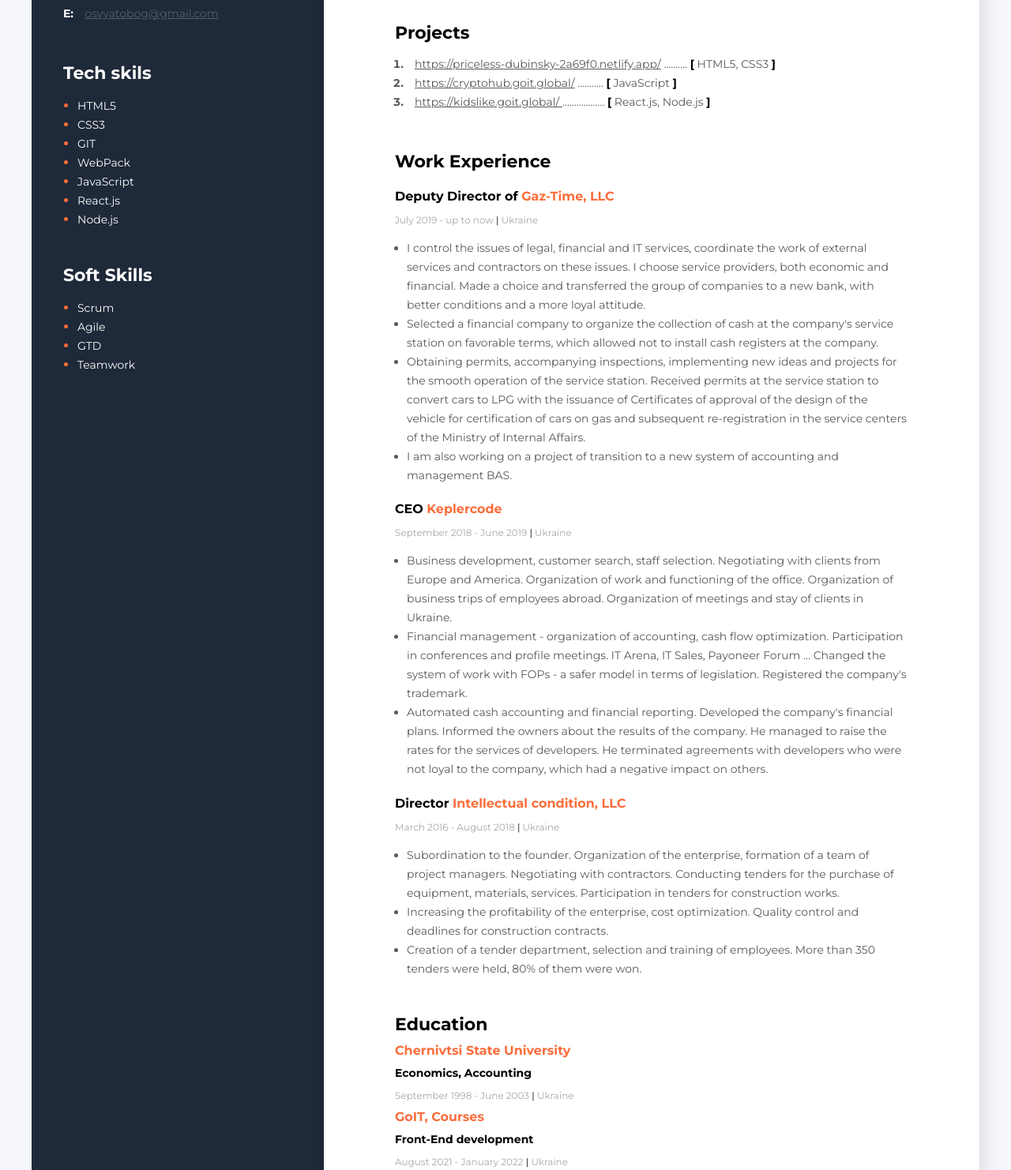
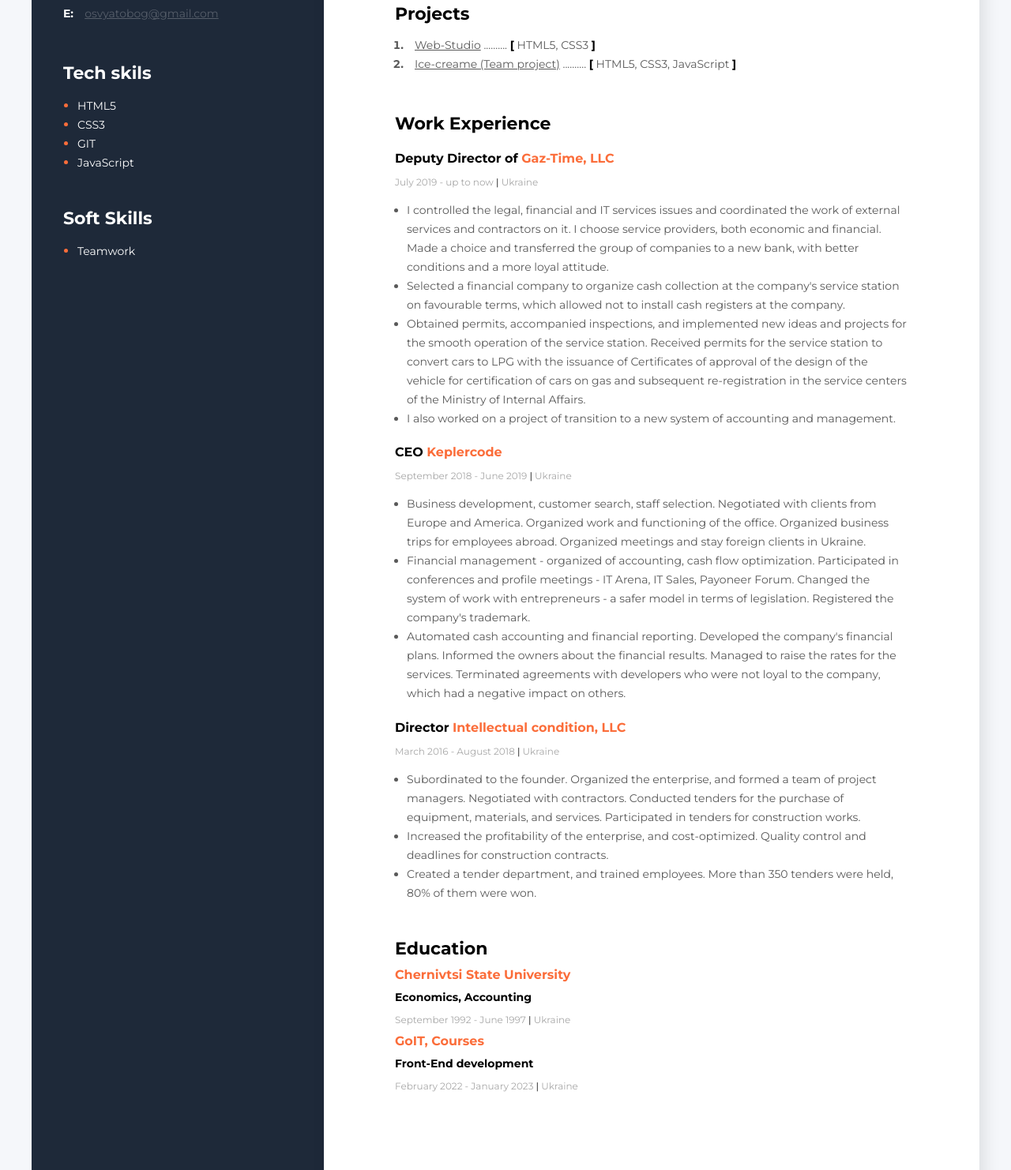
Before and after one commit to BolterBait/resume, a plain HTML site: page index.html in a window 1280 px wide. Shown: the part 480-1962 px from the top of the page at 79% size. Drawn offline with Linux system fonts and the light colour scheme.

Commit message:
Cnanges in bio

```diff
--- a/index.html
+++ b/index.html
@@ -25,14 +25,13 @@
           <h1 class="about_name">Oleksandr Svyatobog</h1>
 
           <p class="about_description">
-            Experienced in project management, sales and procurement for more
-            than 10 years. I easily make new contacts. Experience in managing
-            teams from 3 to 300 people. Experienced PC user. Pedantic and
-            diplomatic. I have no bad habits. I like downhill skiing, psychology
-            and photography. I am interested in the novelties of the modern
-            world - electric cars, alternative energy sources. I regularly
-            practice aikido and swimming. I am engaged in self-development and
-            self-study.
+            I have experience in project management, sales and procurement for
+            more than 10 years. Contacts in all regions of Ukraine, and many
+            foreign working contacts. I easily meet new people and make new
+            contacts. Experience in managing teams from 3 to 300 people.
+            Experienced PC user. Pedantic and diplomatic.I am engaged in
+            self-development and self-education. I am engaged in
+            self-development and self-study.
           </p>
         </div>
         <!--Projects-->
@@ -43,9 +42,9 @@
             <li class="project_item">
               <span class="project">
                 <a
-                  href="https://priceless-dubinsky-2a69f0.netlify.app/"
+                  href="https://github.com/BolterBait/goit-markup-hw-08"
                   class="project_link"
-                  >https://priceless-dubinsky-2a69f0.netlify.app/</a
+                  >Web-Studio</a
                 >
                 ..........
                 <span class="project_bracket">[</span> HTML5, CSS3
@@ -54,22 +53,13 @@
             </li>
             <li class="project_item">
               <span class="project">
-                <a href="https://cryptohub.goit.global/" class="project_link"
-                  >https://cryptohub.goit.global/</a
+                <a
+                  href="https://darymee.github.io/devs-ua/"
+                  class="project_link"
+                  >Ice-creame (Team project)</a
                 >
-                ...........
-                <span class="project_bracket">[</span> JavaScript
-                <span class="project_bracket">]</span>
-              </span>
-            </li>
-
-            <li class="project_item">
-              <span class="project">
-                <a href="https://kidslike.goit.global/" class="project_link"
-                  >https://kidslike.goit.global/
-                </a>
-                ..................
-                <span class="project_bracket">[</span> React.js, Node.js
+                ..........
+                <span class="project_bracket">[</span> HTML5, CSS3, JavaScript
                 <span class="project_bracket">]</span>
               </span>
             </li>
@@ -88,29 +78,29 @@
             </p>
             <ul class="work_list">
               <li class="work_list_item">
-                I control the issues of legal, financial and IT services,
-                coordinate the work of external services and contractors on
-                these issues. I choose service providers, both economic and
-                financial. Made a choice and transferred the group of companies
-                to a new bank, with better conditions and a more loyal attitude.
+                I controlled the legal, financial and IT services issues and
+                coordinated the work of external services and contractors on it.
+                I choose service providers, both economic and financial. Made a
+                choice and transferred the group of companies to a new bank,
+                with better conditions and a more loyal attitude.
               </li>
               <li class="work_list_item">
-                Selected a financial company to organize the collection of cash
-                at the company's service station on favorable terms, which
-                allowed not to install cash registers at the company.
+                Selected a financial company to organize cash collection at the
+                company's service station on favourable terms, which allowed not
+                to install cash registers at the company.
               </li>
               <li class="work_list_item">
-                Obtaining permits, accompanying inspections, implementing new
+                Obtained permits, accompanied inspections, and implemented new
                 ideas and projects for the smooth operation of the service
-                station. Received permits at the service station to convert cars
-                to LPG with the issuance of Certificates of approval of the
+                station. Received permits for the service station to convert
+                cars to LPG with the issuance of Certificates of approval of the
                 design of the vehicle for certification of cars on gas and
                 subsequent re-registration in the service centers of the
                 Ministry of Internal Affairs.
               </li>
               <li class="work_list_item">
-                I am also working on a project of transition to a new system of
-                accounting and management BAS.
+                I also worked on a project of transition to a new system of
+                accounting and management.
               </li>
             </ul>
           </div>
@@ -125,24 +115,24 @@
             <ul class="work_list">
               <li class="work_list_item">
                 Business development, customer search, staff selection.
-                Negotiating with clients from Europe and America. Organization
-                of work and functioning of the office. Organization of business
-                trips of employees abroad. Organization of meetings and stay of
-                clients in Ukraine.
+                Negotiated with clients from Europe and America. Organized work
+                and functioning of the office. Organized business trips for
+                employees abroad. Organized meetings and stay foreign clients in
+                Ukraine.
               </li>
               <li class="work_list_item">
-                Financial management - organization of accounting, cash flow
-                optimization. Participation in conferences and profile meetings.
-                IT Arena, IT Sales, Payoneer Forum ... Changed the system of
-                work with FOPs - a safer model in terms of legislation.
+                Financial management - organized of accounting, cash flow
+                optimization. Participated in conferences and profile meetings -
+                IT Arena, IT Sales, Payoneer Forum. Changed the system of work
+                with entrepreneurs - a safer model in terms of legislation.
                 Registered the company's trademark.
               </li>
               <li class="work_list_item">
                 Automated cash accounting and financial reporting. Developed the
-                company's financial plans. Informed the owners about the results
-                of the company. He managed to raise the rates for the services
-                of developers. He terminated agreements with developers who were
-                not loyal to the company, which had a negative impact on others.
+                company's financial plans. Informed the owners about the
+                financial results. Managed to raise the rates for the services.
+                Terminated agreements with developers who were not loyal to the
+                company, which had a negative impact on others.
               </li>
             </ul>
           </div>
@@ -157,21 +147,19 @@
             </p>
             <ul class="work_list">
               <li class="work_list_item">
-                Subordination to the founder. Organization of the enterprise,
-                formation of a team of project managers. Negotiating with
-                contractors. Conducting tenders for the purchase of equipment,
-                materials, services. Participation in tenders for construction
-                works.
+                Subordinated to the founder. Organized the enterprise, and
+                formed a team of project managers. Negotiated with contractors.
+                Conducted tenders for the purchase of equipment, materials, and
+                services. Participated in tenders for construction works.
               </li>
               <li class="work_list_item">
-                Increasing the profitability of the enterprise, cost
-                optimization. Quality control and deadlines for construction
+                Increased the profitability of the enterprise, and
+                cost-optimized. Quality control and deadlines for construction
                 contracts.
               </li>
               <li class="work_list_item">
-                Creation of a tender department, selection and training of
-                employees. More than 350 tenders were held, 80% of them were
-                won.
+                Created a tender department, and trained employees. More than
+                350 tenders were held, 80% of them were won.
               </li>
             </ul>
           </div>
@@ -182,12 +170,12 @@
           <h4 class="uni">Chernivtsi State University</h4>
           <h5 class="course">Economics, Accounting</h5>
           <p class="period">
-            September 1998 - June 2003 <span class="line">|</span> Ukraine
+            September 1992 - June 1997 <span class="line">|</span> Ukraine
           </p>
           <h4 class="uni">GoIT, Courses</h4>
           <h5 class="course">Front-End development</h5>
           <p class="period">
-            August 2021 - January 2022 <span class="line">|</span> Ukraine
+            February 2022 - January 2023 <span class="line">|</span> Ukraine
           </p>
         </div>
       </div>
@@ -200,7 +188,7 @@
           <div>
             <p>
               <span class="contact_type">C:</span>
-              <a href="Tel:+77777777777" class="contact_link"
+              <a href="Tel:+380503174880" class="contact_link"
                 >+380 50 317 48 80</a
               >
             </p>
@@ -225,25 +213,25 @@
             <li class="tech_skills_item">
               <span class="tech_skills_text">GIT</span>
             </li>
-            <li class="tech_skills_item">
+            <!-- <li class="tech_skills_item">
               <span class="tech_skills_text">WebPack</span>
-            </li>
+            </li> -->
             <li class="tech_skills_item">
               <span class="tech_skills_text">JavaScript</span>
             </li>
-            <li class="tech_skills_item">
+            <!-- <li class="tech_skills_item">
               <span class="tech_skills_text">React.js</span>
             </li>
             <li class="tech_skills_item">
               <span class="tech_skills_text">Node.js</span>
-            </li>
+            </li> -->
           </ul>
         </div>
         <!--Soft Skills-->
         <div class="soft_skills">
           <h3 class="sidebar_title">Soft Skills</h3>
           <ul class="soft_skills_list">
-            <li class="soft_skills_item">
+            <!-- <li class="soft_skills_item">
               <span class="soft_skills_text">Scrum</span>
             </li>
             <li class="soft_skills_item">
@@ -251,7 +239,7 @@
             </li>
             <li class="soft_skills_item">
               <span class="soft_skills_text">GTD</span>
-            </li>
+            </li> -->
             <li class="soft_skills_item">
               <span class="soft_skills_text">Teamwork</span>
             </li>
```
